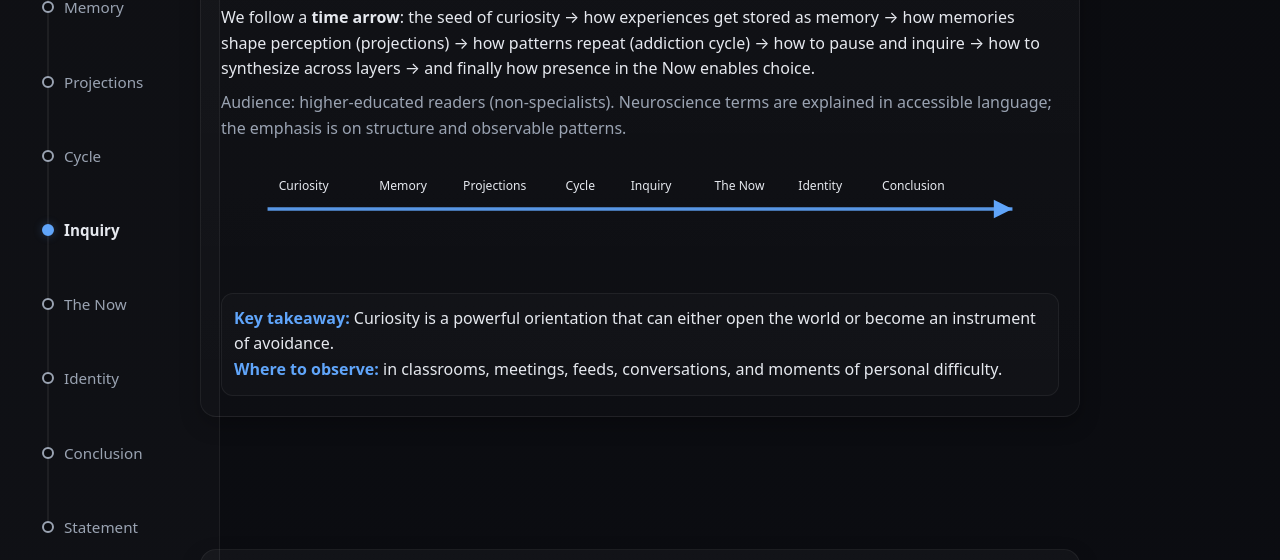
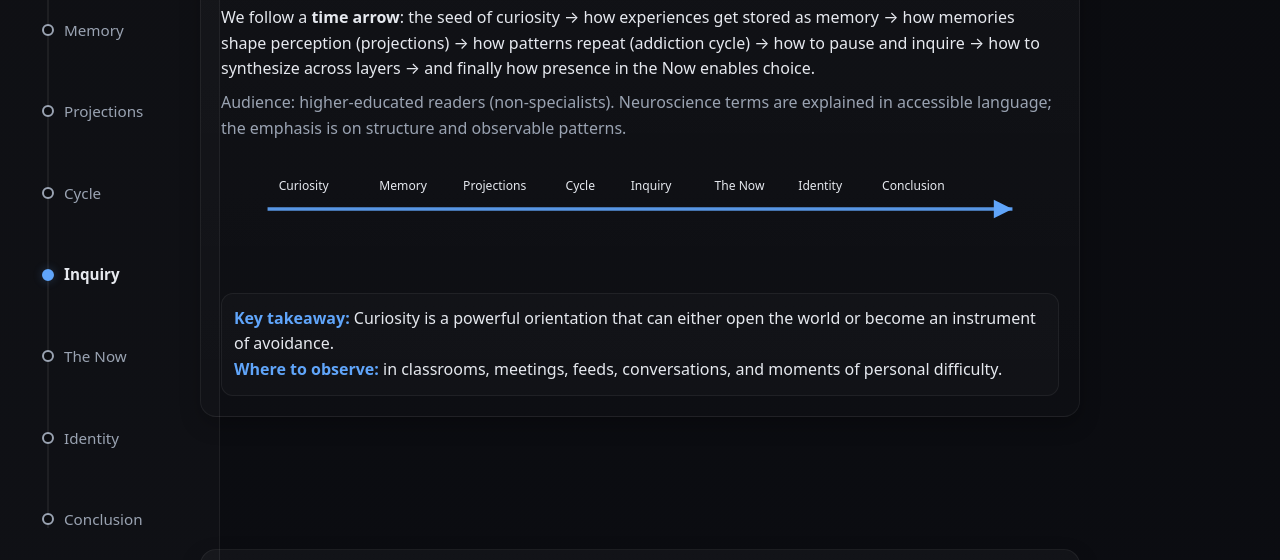
Before and after one commit to ThingsThatNeedToBeSaved/curiosity-compass, a plain HTML site: page index.html in a window 1280 px wide. Shown: the part 207-767 px from the top of the page. Drawn offline with Linux system fonts and the light colour scheme.

Commit message:
Update index.html

```diff
--- a/index.html
+++ b/index.html
@@ -256,10 +256,6 @@
             <div class="timeline-item" data-target="conclusion">
                 <div class="timeline-dot" aria-hidden="true"></div>
                 <div class="timeline-label">Conclusion</div>
-            </div>
-            <div class="timeline-item" data-target="core-statement">
-                <div class="timeline-dot" aria-hidden="true"></div>
-                <div class="timeline-label">Statement</div>
             </div>
         </nav>
 
```
